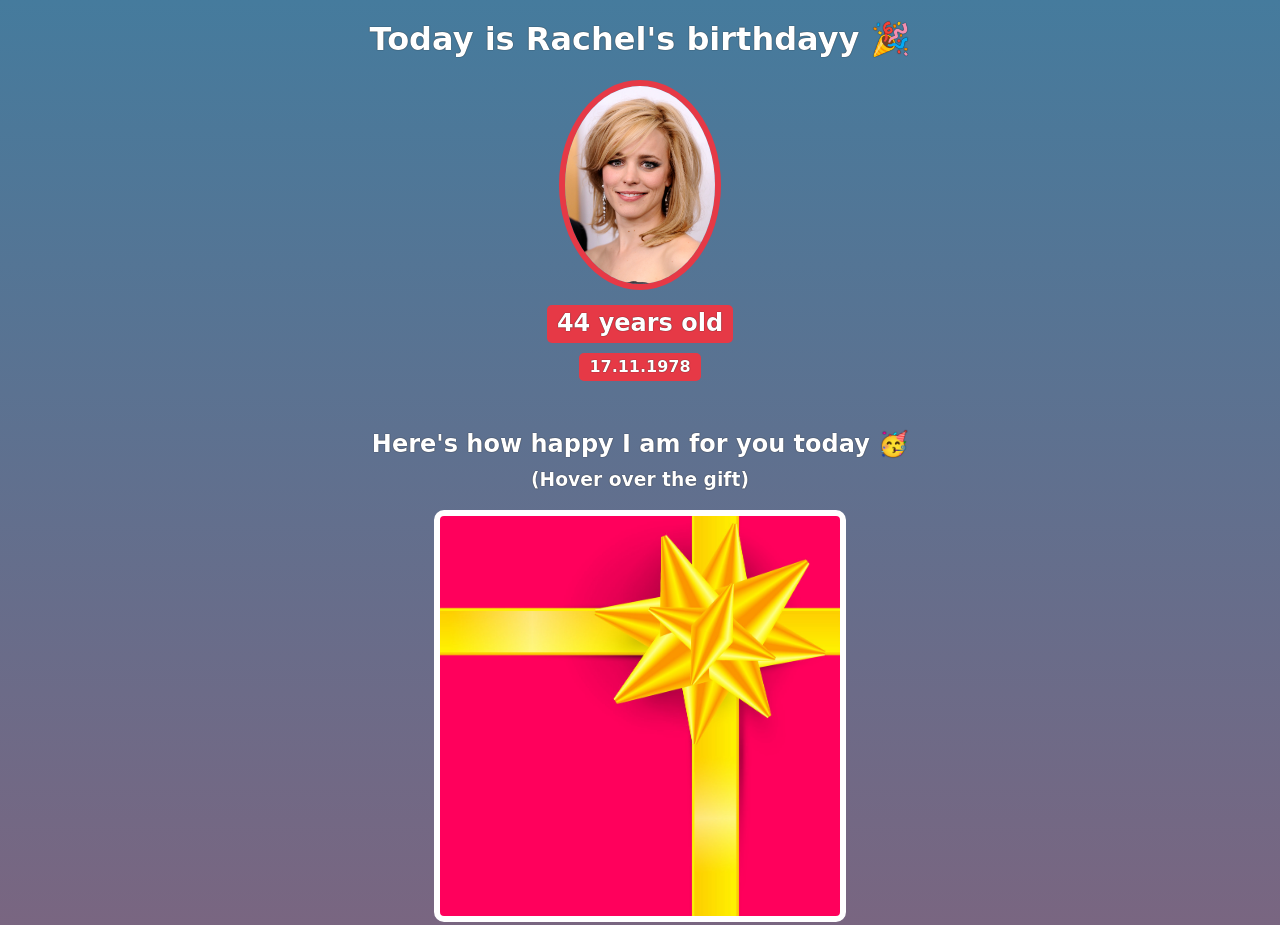
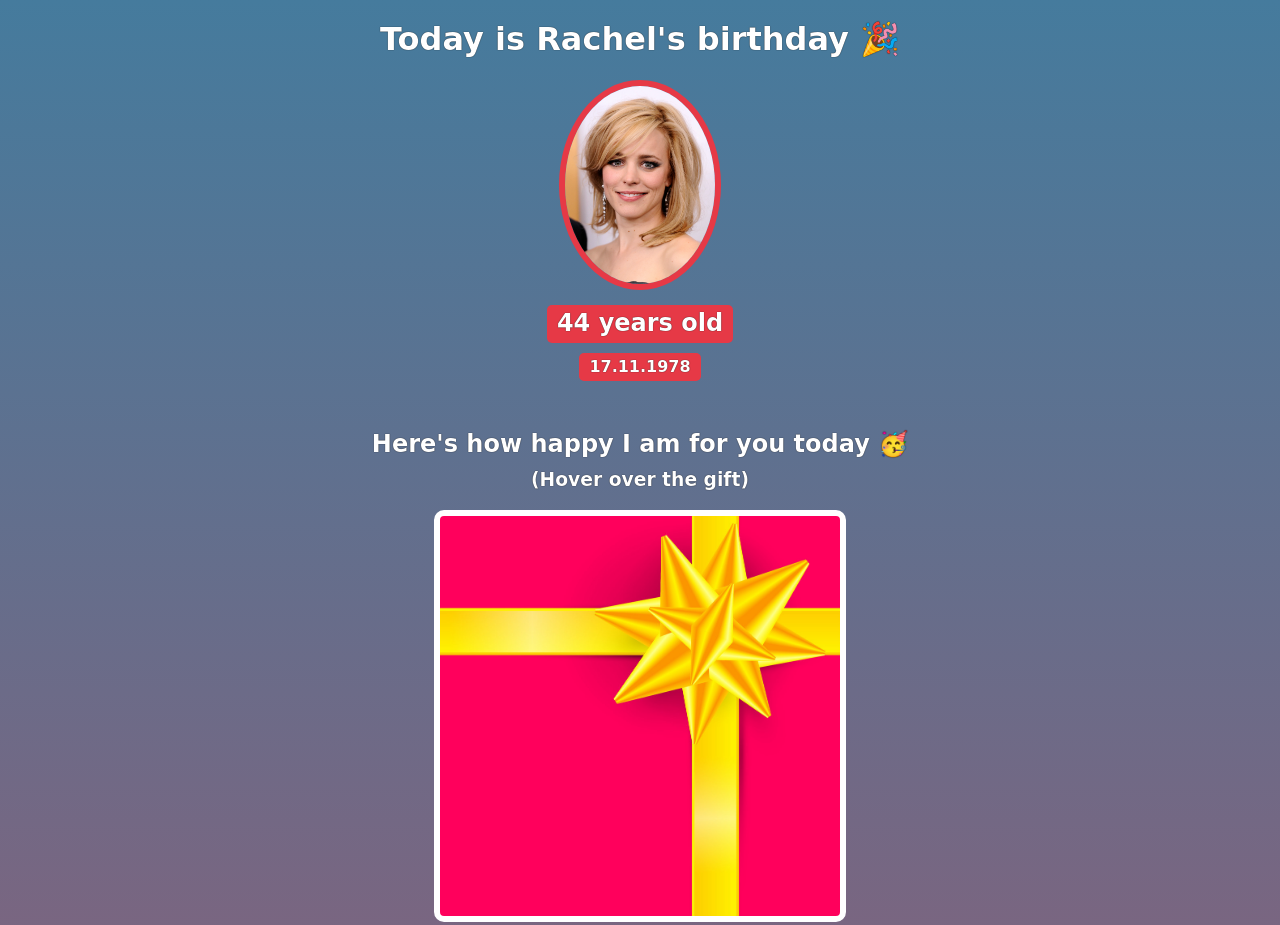
Before and after one commit to jaaljoodi/birthday-gift-site, a website built with Vite: page index.html in a window 1280 px wide. Shown: the top 925 px of the page. Built offline with nearby package versions, Linux system fonts and the light colour scheme; a web font is replaced by a local one.

Commit message:
Fix typo

```diff
--- a/index.html
+++ b/index.html
@@ -7,7 +7,7 @@
     </head>
     <body>
         <div id="header">
-            <h1>Today is Rachel's birthdayy 🎉</h1>
+            <h1>Today is Rachel's birthday 🎉</h1>
             <img id="bff-img" src="rachel.png" alt="Rachel">
             <h2 id="bday-age">44 years old</h2>
             <h4 id="bday-date">17.11.1978</h4>
```
